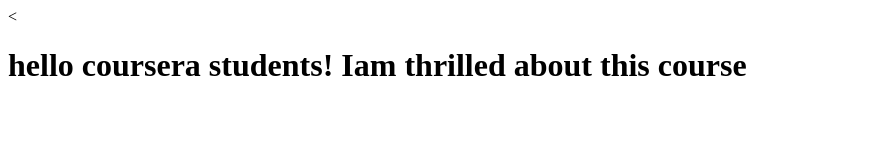
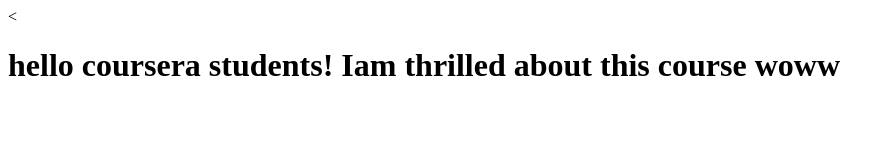
Before and after one commit to pratibhachand/coursera-test, a plain HTML site: page index.html in a window 1280 px wide. Shown: the whole page, without its empty margins (0-894 px from the left). Drawn offline with Linux system fonts and the light colour scheme.

Commit message:
next next web.

```diff
--- a/index.html
+++ b/index.html
@@ -5,7 +5,7 @@
     <title>hello coursera</title>
   </head>
   <body>
-    <<h1>hello coursera students! Iam thrilled about this course</h1>
+    <<h1>hello coursera students! Iam thrilled about this course woww</h1>
 
   </body>
 </html>
```
